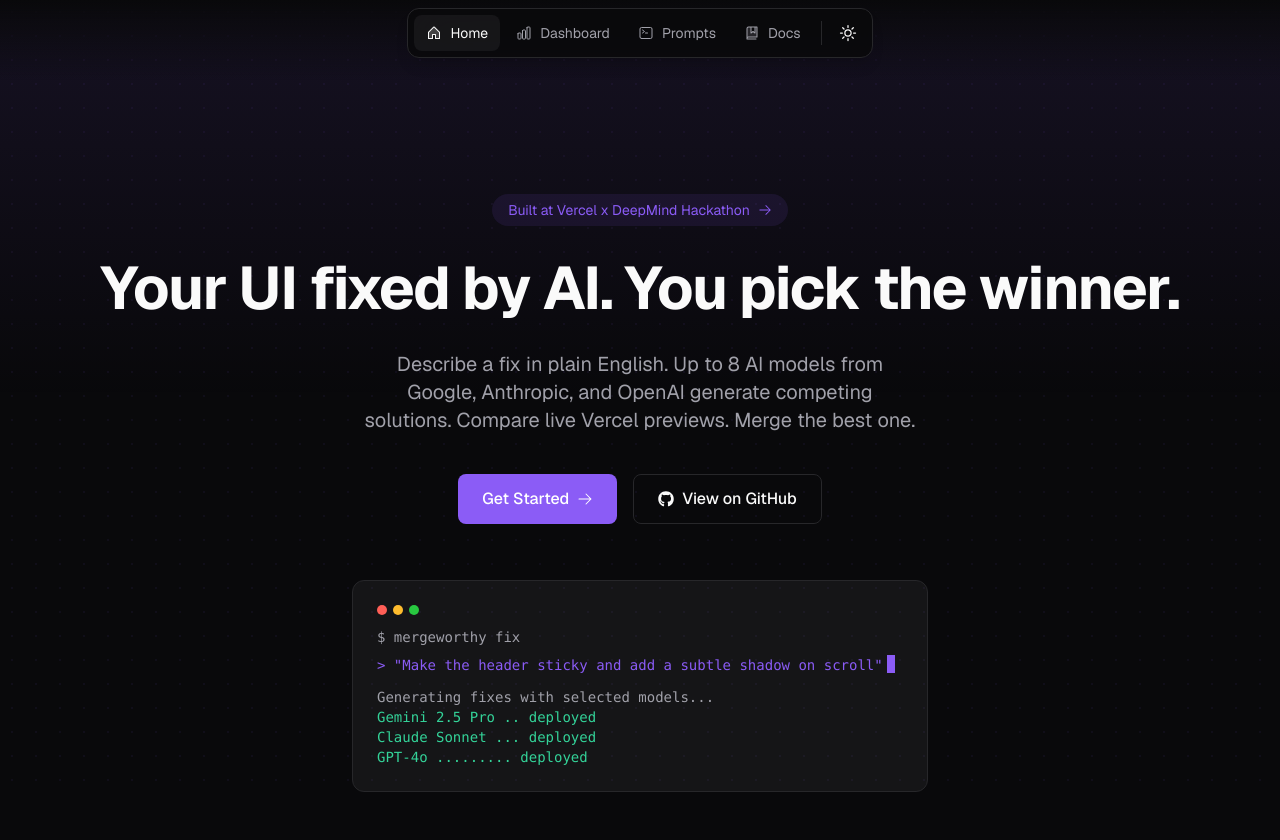
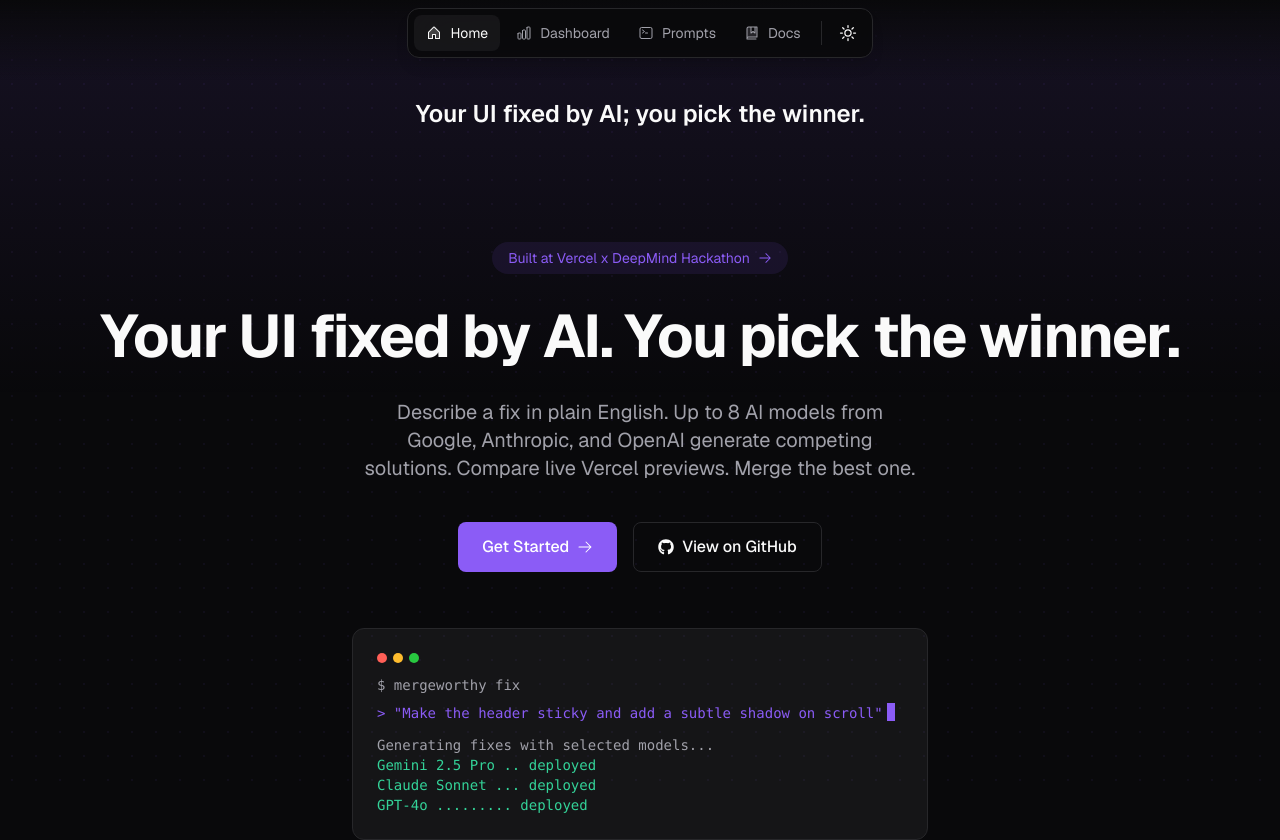
Before and after one commit to ManojBaasha/boilerplate-code, a Next.js app: page / in a window 1280 px wide. Shown: the top 840 px of the page. Built offline with nearby package versions, Linux system fonts and the light colour scheme.

Commit message:
UI fix via AI (#3)

```diff
--- a/src/app/page.tsx
+++ b/src/app/page.tsx
@@ -21,6 +21,7 @@
 export default function Home() {
   return (
     <div className="w-full max-w-[1200px] mx-auto flex flex-col items-center">
+      <h1 className="text-2xl font-semibold mb-4">Your UI fixed by AI; you pick the winner.</h1>
       <HeroSection />
       <BuiltWithBar />
       <FeaturesSection />
```
